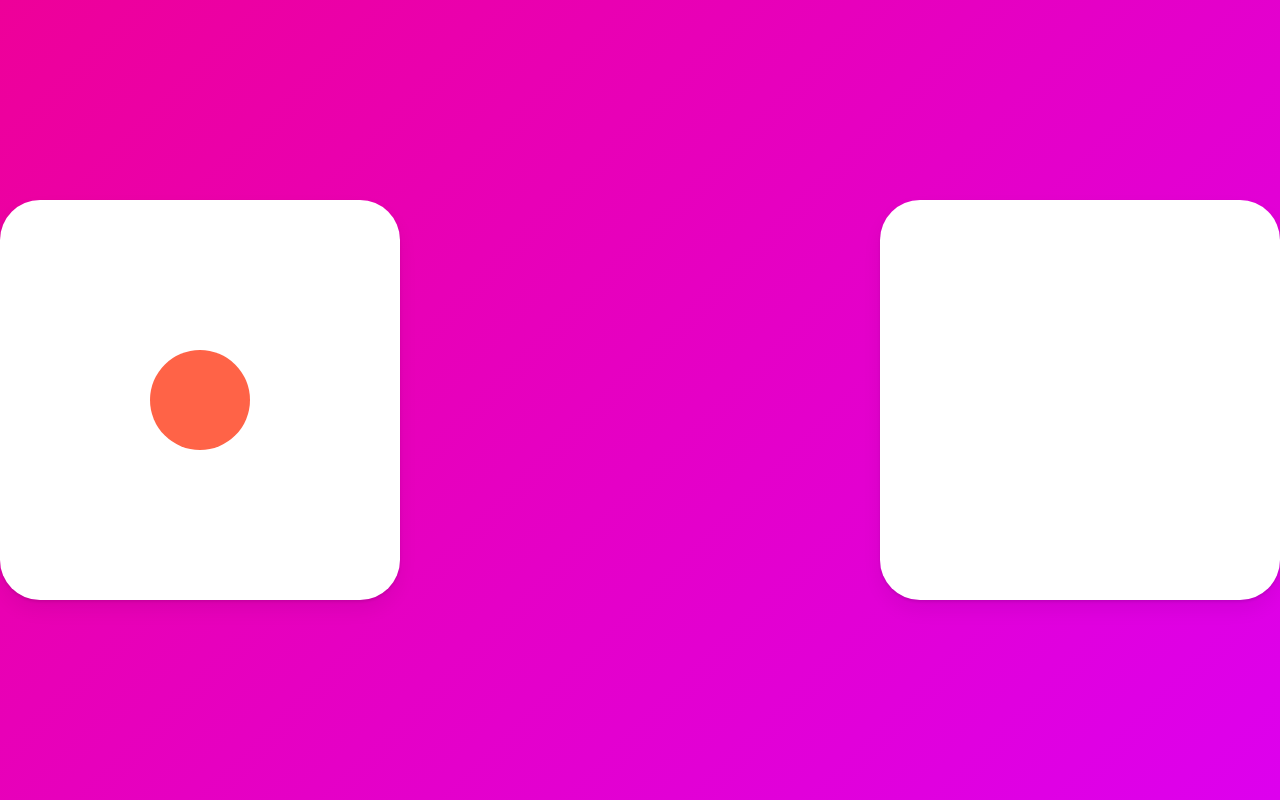
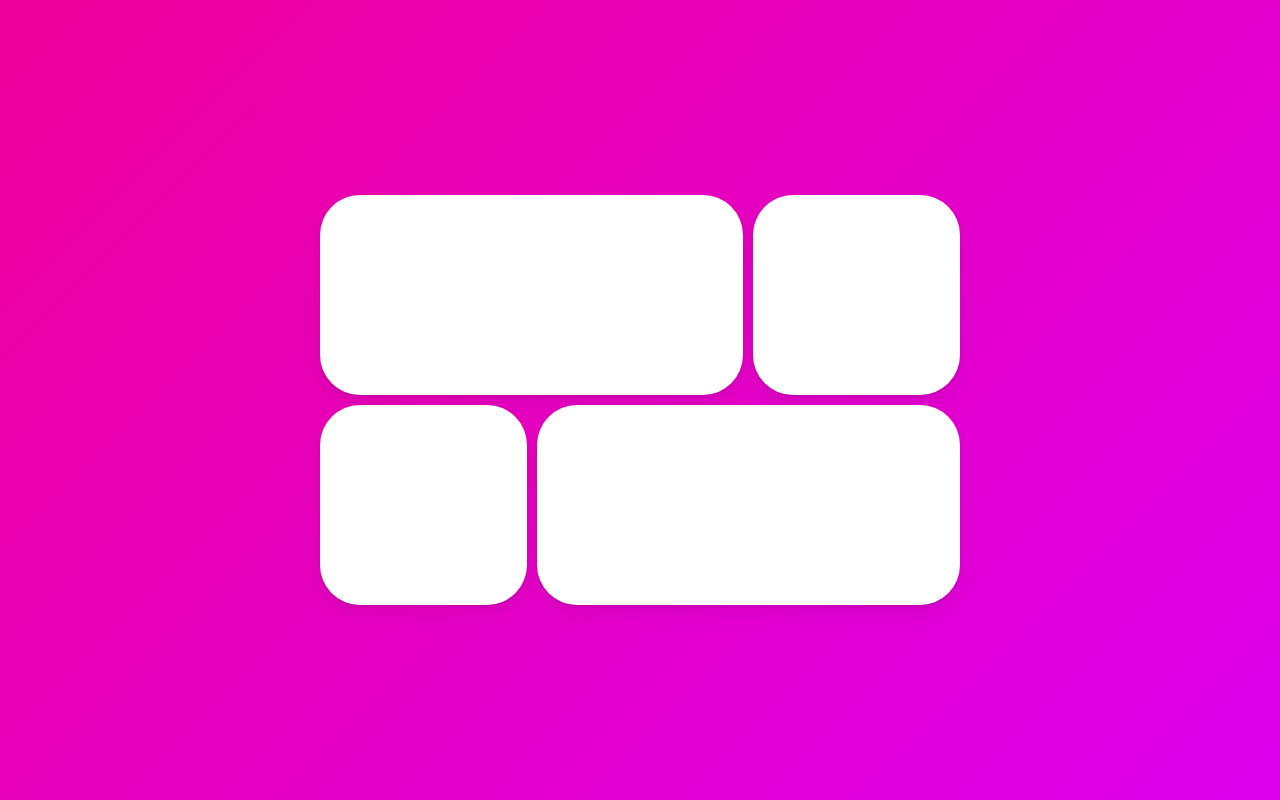
Before and after one commit to yousunzoo/framer-motion, a React (Create React App) app: page / in a window 1280 px wide. Built offline with nearby package versions, Linux system fonts and the light colour scheme.

Commit message:
popup animation

```diff
--- a/src/App.tsx
+++ b/src/App.tsx
@@ -1,17 +1,28 @@
 import { useState } from "react";
 import styled from "styled-components";
-import { motion } from "framer-motion";
+import { motion, AnimatePresence } from "framer-motion";
 
 const Wrapper = styled(motion.div)`
   height: 100vh;
   width: 100vw;
   display: flex;
-  justify-content: space-between;
+  justify-content: space-around;
   align-items: center;
 `;
+
+const Grid = styled.div`
+  display: grid;
+  grid-template-columns: repeat(3, 1fr);
+  width: 50vw;
+  gap: 10px;
+  div:first-child,
+  div:last-child {
+    grid-column: span 2;
+  }
+`;
+
 const Box = styled(motion.div)`
-  width: 400px;
-  height: 400px;
+  height: 200px;
   background-color: rgba(255, 255, 255, 1);
   border-radius: 40px;
   display: flex;
@@ -19,30 +30,37 @@ const Box = styled(motion.div)`
   align-items: center;
   box-shadow: 0 2px 3px rgba(0, 0, 0, 0.1), 0 10px 20px rgba(0, 0, 0, 0.06);
 `;
-
-const Circle = styled(motion.div)`
-  background-color: #00a5ff;
-  height: 100px;
-  width: 100px;
+const Overlay = styled(motion.div)`
+  width: 100%;
+  height: 100%;
+  position: absolute;
+  display: flex;
+  justify-content: center;
+  align-items: center;
 `;
 function App() {
   const [clicked, setClicked] = useState(false);
   const toggleClicked = () => setClicked((prev) => !prev);
   return (
     <Wrapper onClick={toggleClicked}>
-      <Box>
-        {!clicked ? (
-          <Circle
-            layoutId="circle"
-            style={{ borderRadius: 50, backgroundColor: "tomato" }}
-          />
+      <Grid>
+        <Box layoutId="hello" />
+        <Box />
+        <Box />
+        <Box />
+      </Grid>
+      <AnimatePresence>
+        {clicked ? (
+          <Overlay
+            initial={{
+              backgroundColor: "rgba(0, 0, 0, 0)",
+            }}
+            animate={{ backgroundColor: "rgba(0, 0, 0, 0.8)" }}
+            exit={{ backgroundColor: "rgba(0, 0, 0, 0)" }}>
+            <Box layoutId="hello" style={{ width: 400, height: 200 }} />
+          </Overlay>
         ) : null}
-      </Box>
-      <Box>
-        {clicked ? (
-          <Circle layoutId="circle" style={{ borderRadius: 0, scale: 2 }} />
-        ) : null}
-      </Box>
+      </AnimatePresence>
     </Wrapper>
   );
 }
```
